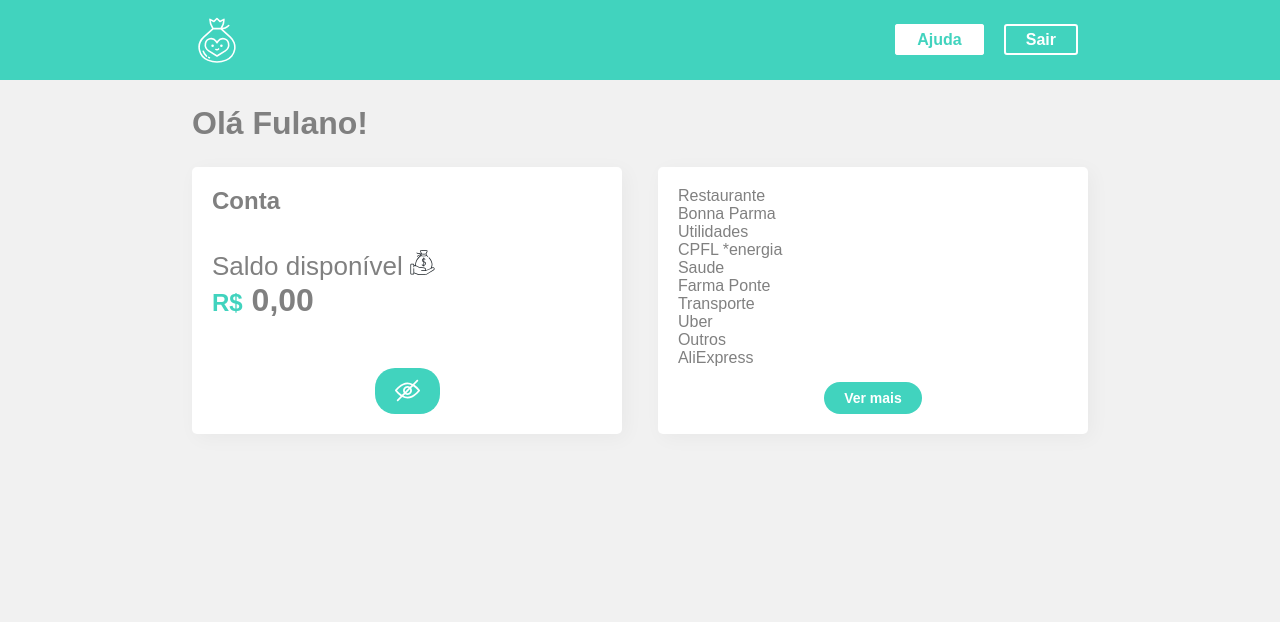
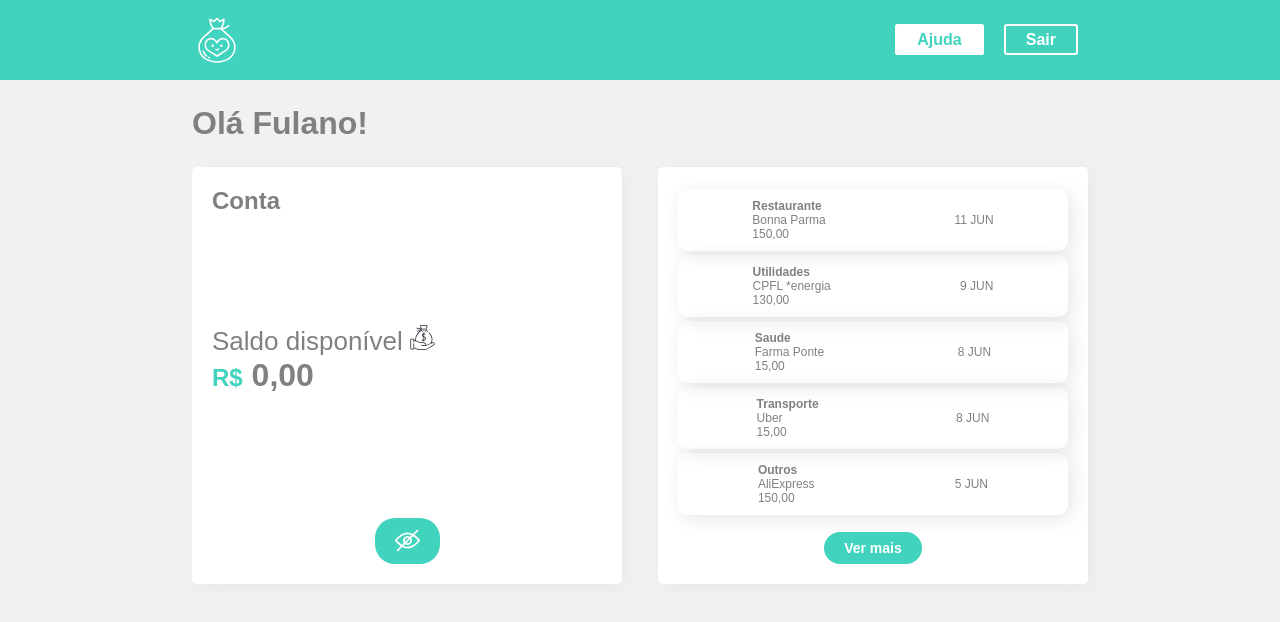
Before and after one commit to Dollazi/App_ReactStyledComponents, a React (Create React App) app: page / in a window 1280 px wide. Shown: the top 622 px of the page. Built offline with nearby package versions, Linux system fonts and the light colour scheme; the HTML template or start-up script is replaced by a standard one.

Commit message:
Adicionando estilos nos itens do extrato

```diff
--- a/src/Components/Extrato/index.jsx
+++ b/src/Components/Extrato/index.jsx
@@ -1,6 +1,7 @@
 import React from "react";
 import { Box, Botao } from "../UI";
 import { extratoLista } from "../../info"
+import Items from "../Items";
 
 const Extrato = () => {
     return (
@@ -8,10 +9,7 @@
             {
                 extratoLista.updates.map(({ id, type, from, value, date }) => {
                     return (
-                        <div key={id}>
-                            <div>{type}</div>
-                            <div>{from}</div>
-                        </div>
+                        <Items key={id} type={type} from={from} value={value} date={date} />
                     );
                 })}
             <Botao>Ver mais</Botao>
--- /dev/null
+++ b/src/Components/Item/index.jsx
@@ -0,0 +1,27 @@
+import React from "react";
+import styled from "styled-components";
+
+const Item = styled.div`
+display: flex;
+flex-direction: column;
+
+.text{
+    font-weight: bold;
+}
+`
+
+export default ({ type, from, value }) => {
+    return (
+        <Item>
+            <span className="text">
+                {type}
+            </span>
+            <span>
+                {from}
+            </span>
+            <span>
+                {value}
+            </span>
+        </Item>
+    )
+}
--- /dev/null
+++ b/src/Components/Items/index.jsx
@@ -0,0 +1,23 @@
+import React from "react";
+import styled from "styled-components";
+import Item from "../Item";
+
+const Items = styled.div`
+box-shadow: 4px 4px 20px 0px rgba(0, 0, 0, 0.1);
+border-radius: 10px;
+margin: 2px 0;
+display: flex;
+align-items: center;
+justify-content: space-around;
+padding: 10px;
+font-size: 12px;
+`;
+
+export default (props) => {
+    return(
+        <Items>
+            <Item { ... props} />
+            <span>{props.date}</span>
+        </Items>
+    )
+}
```
